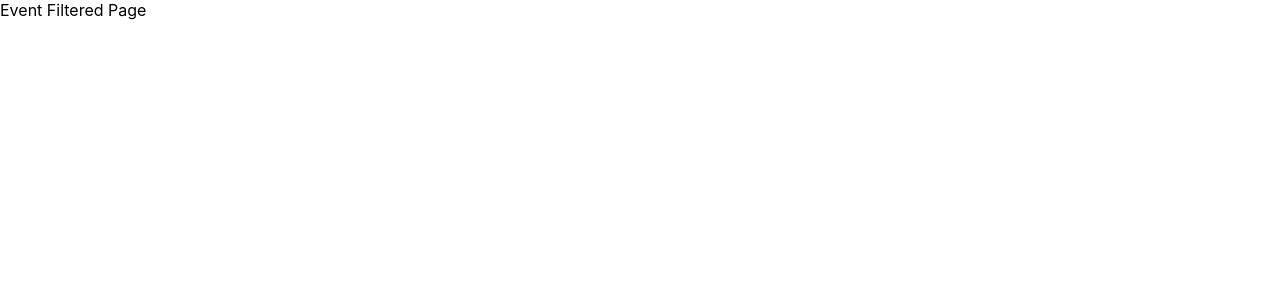
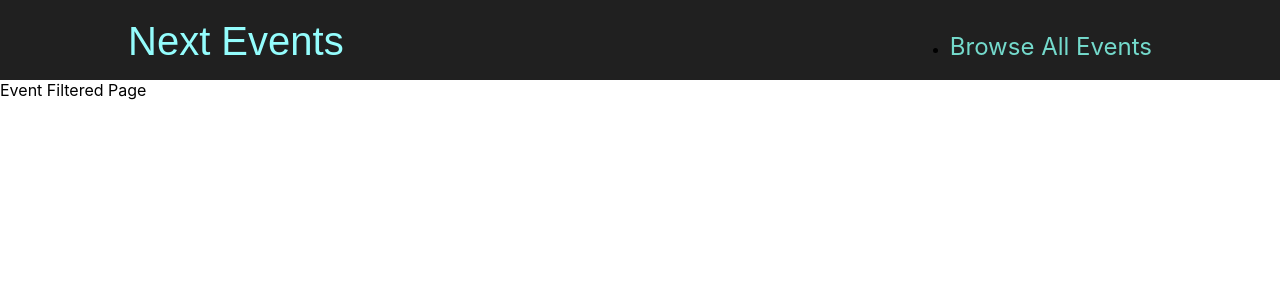
Before and after one commit to aditisolanki71/EventApp-Next, a Next.js app: page /events in a window 1280 px wide. Shown: the top 300 px of the page. Built offline with nearby package versions, Linux system fonts and the light colour scheme.

Commit message:
Added Layout

```diff
--- /dev/null
+++ b/components/layout/layout.js
@@ -0,0 +1,11 @@
+import { Fragment } from "react";
+import MainHeader from "./main-header";
+function Layout(props) {
+   return (
+      <Fragment>
+         <MainHeader />
+         <main>{props.children}</main>
+      </Fragment>
+   )
+}
+export default Layout;
--- /dev/null
+++ b/components/layout/main-header.js
@@ -0,0 +1,20 @@
+import Link from "next/link"
+import classes from "./main-header.module.css";
+function MainHeader() {
+   return (
+         <header className={classes.header}>
+            <div className={classes.logo}>
+               <Link href="/">Next Events</Link>
+            </div>
+            <nav className={classes.navigation}>
+               <ul>
+                  <li>
+                     <Link href="/events">Browse All Events</Link>
+                  </li>
+               </ul>
+            </nav>
+         </header>
+   )
+}
+
+export default MainHeader;
--- /dev/null
+++ b/components/layout/main-header.module.css
@@ -0,0 +1,41 @@
+.header {
+   width: 100%;
+   display: flex;
+   justify-content: space-between;
+   align-items: baseline;
+   padding: 1rem 10%;
+   height: 5rem;
+   background-color: #202020;
+ }
+
+ .logo {
+   font-size: 1.5rem;
+   color: white;
+   font-family: 'Fira', sans-serif;
+   height: 100%;
+   display: flex;
+   justify-content: center;
+   align-items: center;
+   color: #94fdfd;
+ }
+
+ .logo a {
+   text-decoration: none;
+   color: #94fdfd;
+ }
+
+ .navigation a {
+   text-decoration: none;
+   color: #74dacc;
+   font-size: 1rem;
+ }
+
+ @media (min-width: 768px) {
+   .logo {
+     font-size: 2.5rem;
+   }
+
+   .navigation a {
+     font-size: 1.5rem;
+   }
+ }
--- a/pages/_app.js
+++ b/pages/_app.js
@@ -1,7 +1,12 @@
 import '../styles/globals.css'
+import Layout from '../components/layout/layout';
 
 function MyApp({ Component, pageProps }) {
-  return <Component {...pageProps} />
+  return (
+    <Layout>
+      <Component {...pageProps} />
+    </Layout>
+  )
 }
 
 export default MyApp
```
